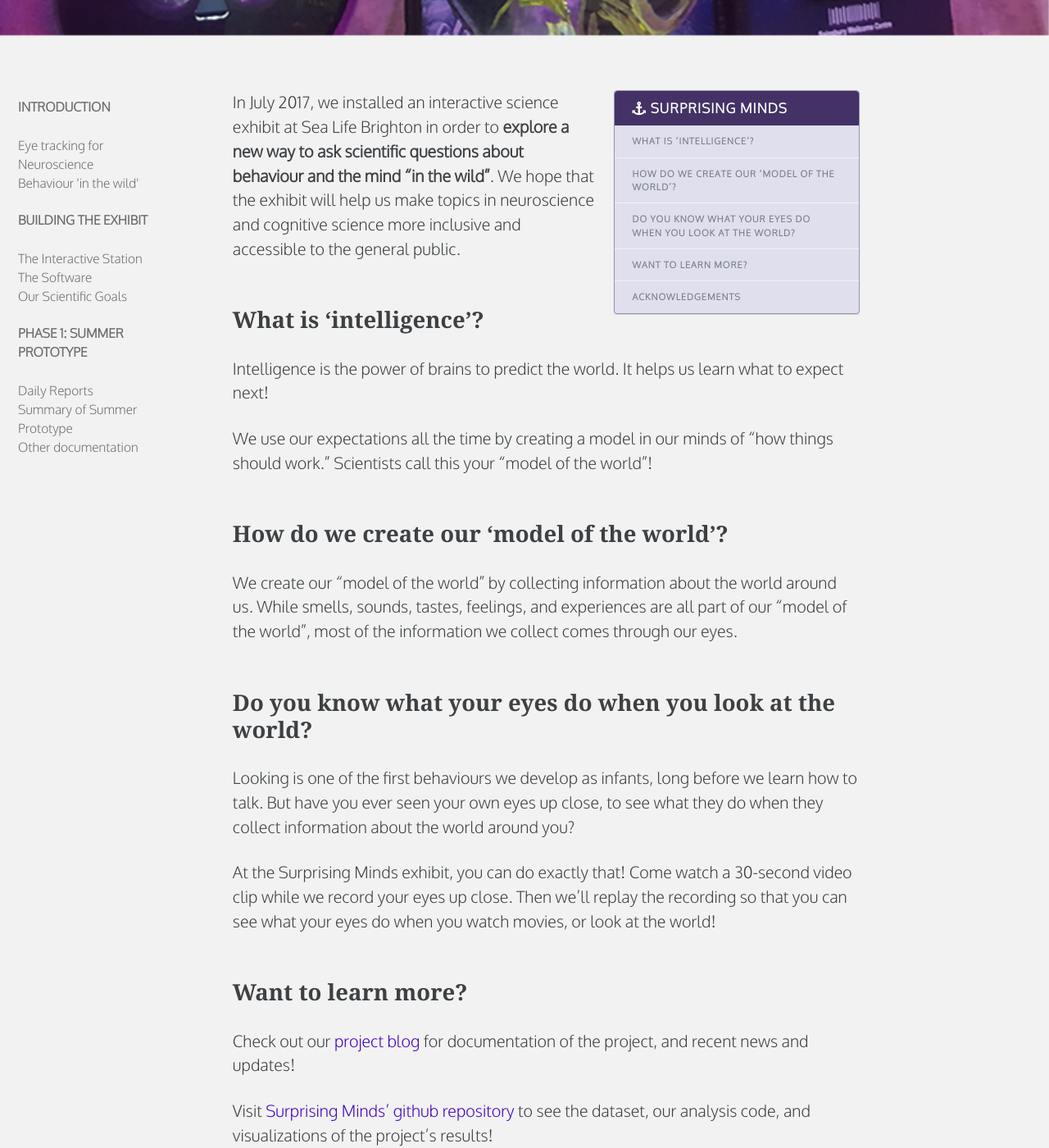
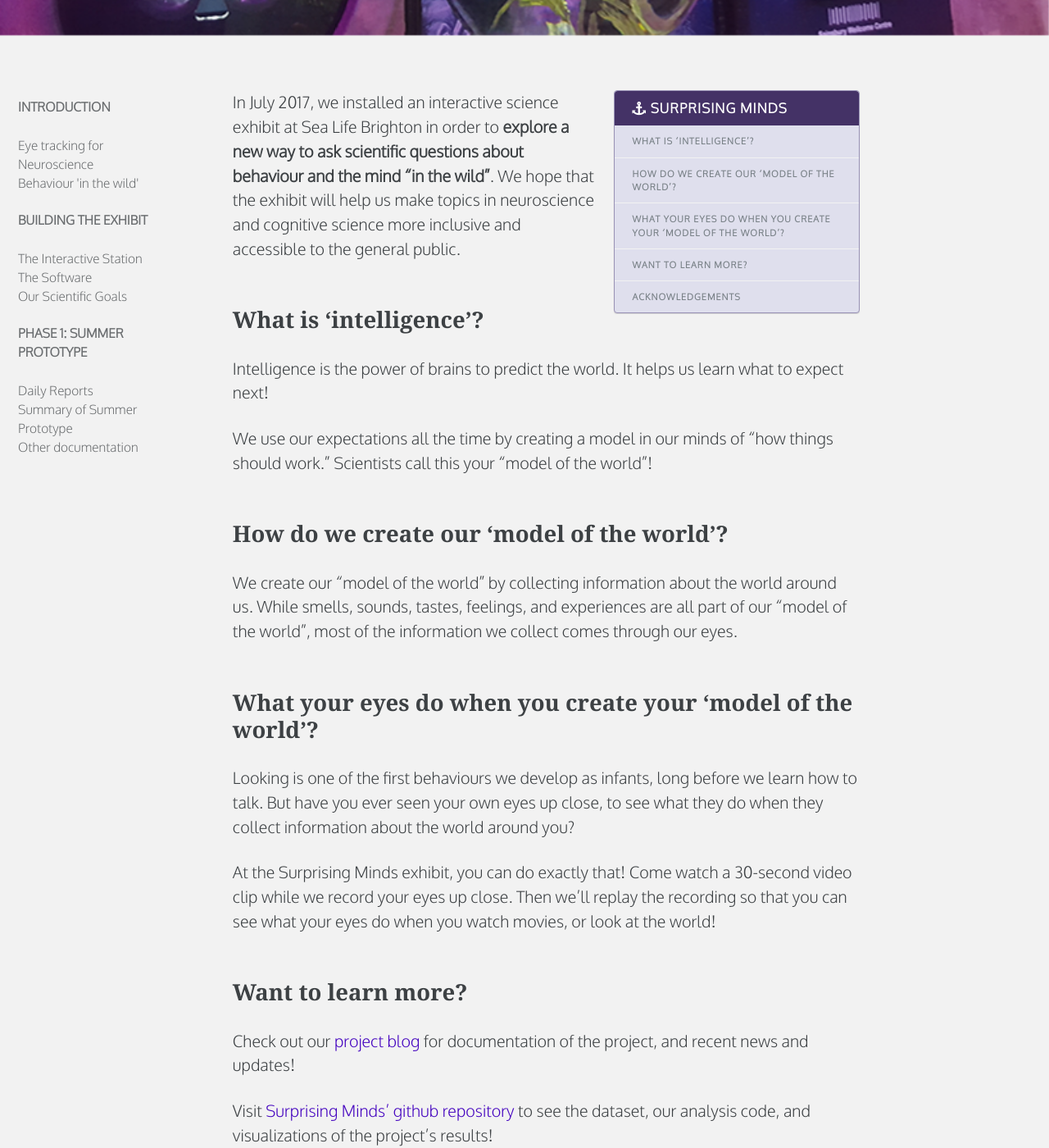
Before and after one commit to everymind/SurprisingMinds, a Jekyll site: the page built from index.md, in a window 1280 px wide and 1400 px high, scrolled down 776 px. Shown: the whole window at 82% size. Built offline with Jekyll 4.4.1, drawn with Linux system fonts in a browser that asks for light colours; some web fonts are replaced.

Commit message:
Update index.md

```diff
--- a/index.md
+++ b/index.md
@@ -36,7 +36,7 @@ We use our expectations all the time by creating a model in our minds of "how th
 
 We create our "model of the world" by collecting information about the world around us. While smells, sounds, tastes, feelings, and experiences are all part of our "model of the world", most of the information we collect comes through our eyes.
 
-## Do you know what your eyes do when you look at the world?
+## What your eyes do when you create your 'model of the world'?
 
 Looking is one of the first behaviours we develop as infants, long before we learn how to talk. But have you ever seen your own eyes up close, to see what they do when they collect information about the world around you?
 
```
